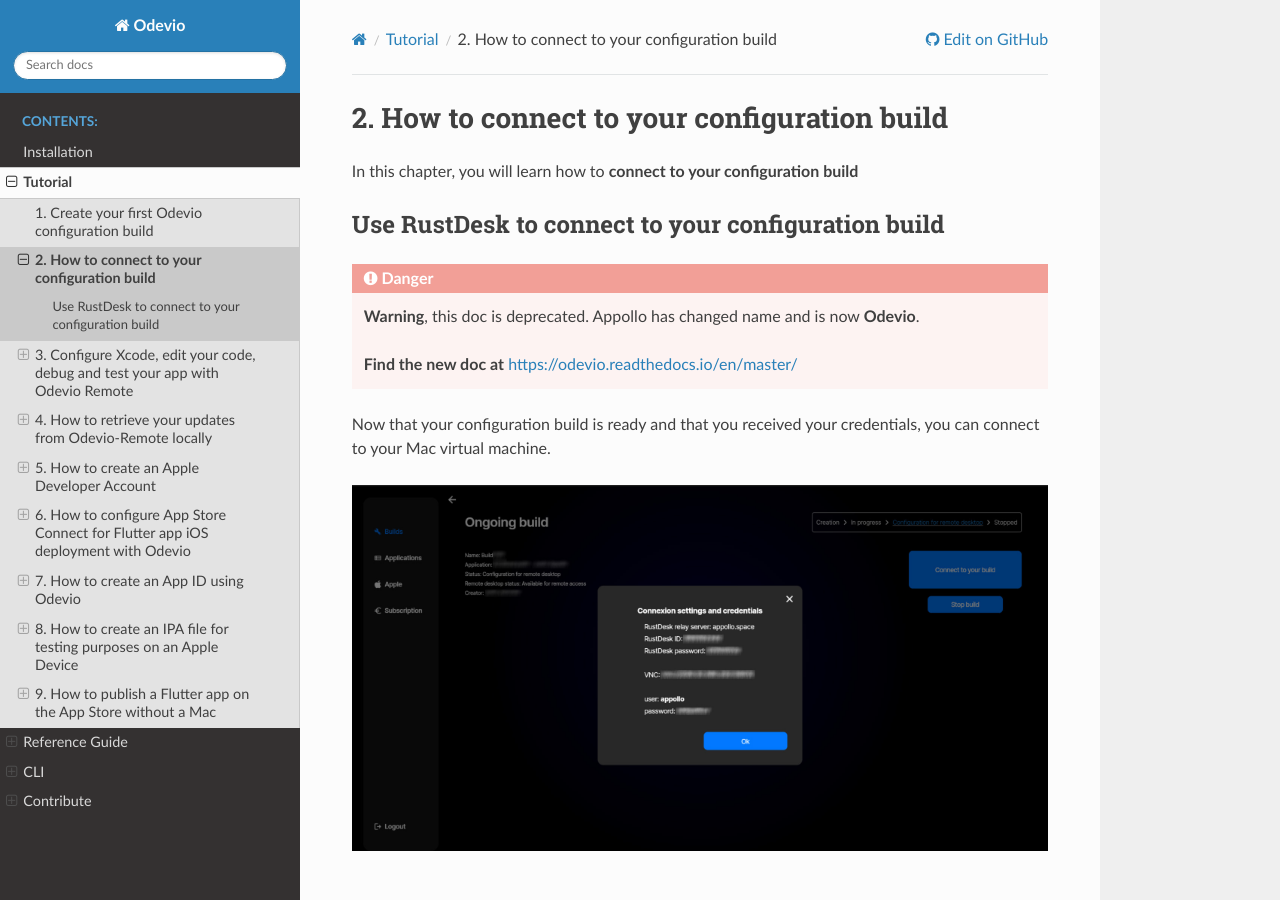
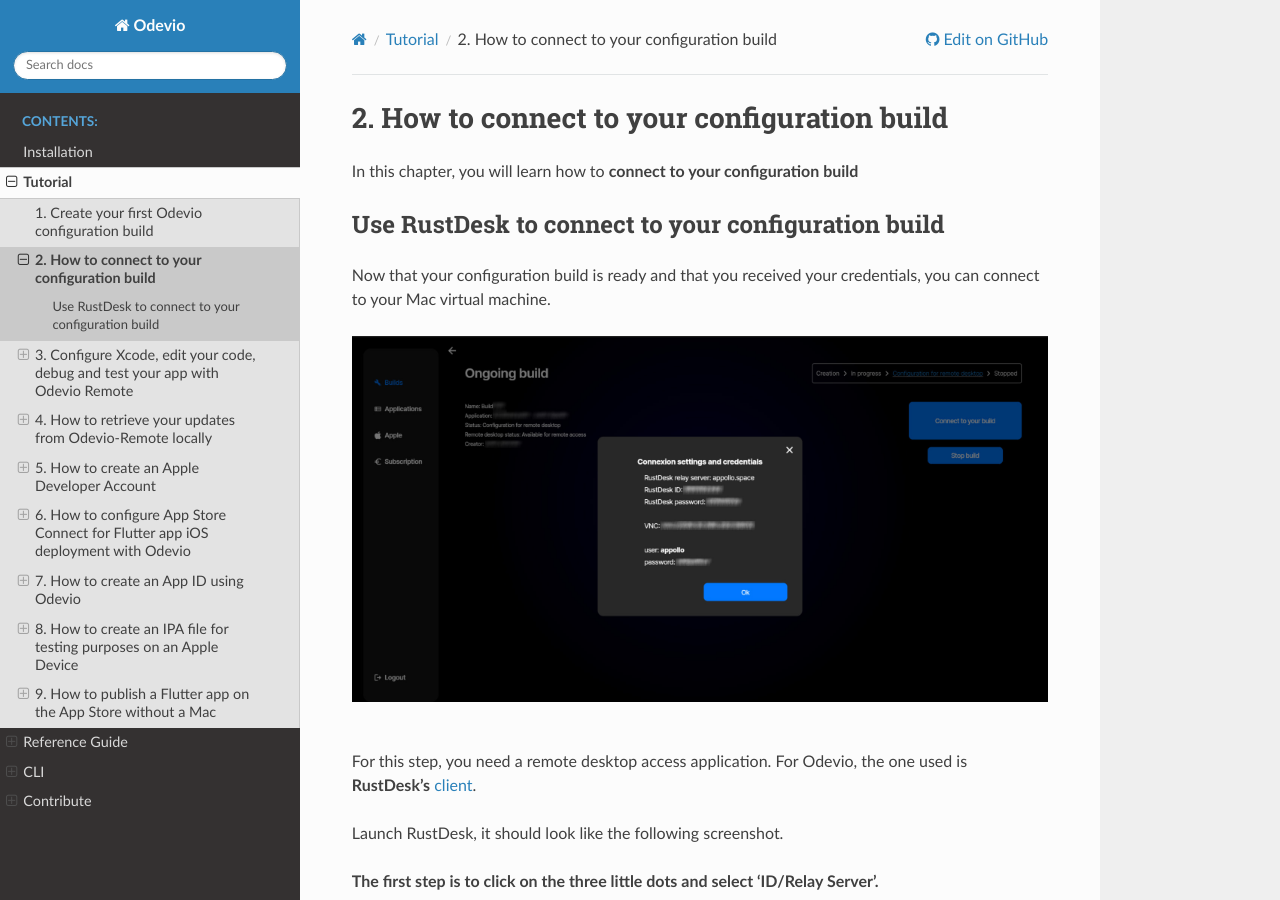
Before and after one commit to Odevio/Odevio-CLI, a Sphinx documentation site: the page built from docs/tutorial/2_setup_flutter_app_and_ios_deployment.txt, in a window 1280 px wide and 900 px high. Built offline with Sphinx 7.4.7 and the Read the Docs theme 2.0.0, drawn with Linux system fonts in a browser that asks for light colours.

Commit message:
remove warning

```diff
--- a/docs/tutorial/2_setup_flutter_app_and_ios_deployment.txt
+++ b/docs/tutorial/2_setup_flutter_app_and_ios_deployment.txt
@@ -7,12 +7,6 @@
 
 Use RustDesk to connect to your configuration build
 ---------------------------------------------------
-
-.. danger::
-
-    **Warning**, this doc is deprecated. Appollo has changed name and is now **Odevio**.
-
-    **Find the new doc at** https://odevio.readthedocs.io/en/master/
 
 Now that your configuration build is ready and that you received your credentials, you can connect to your Mac virtual machine.
 
```
